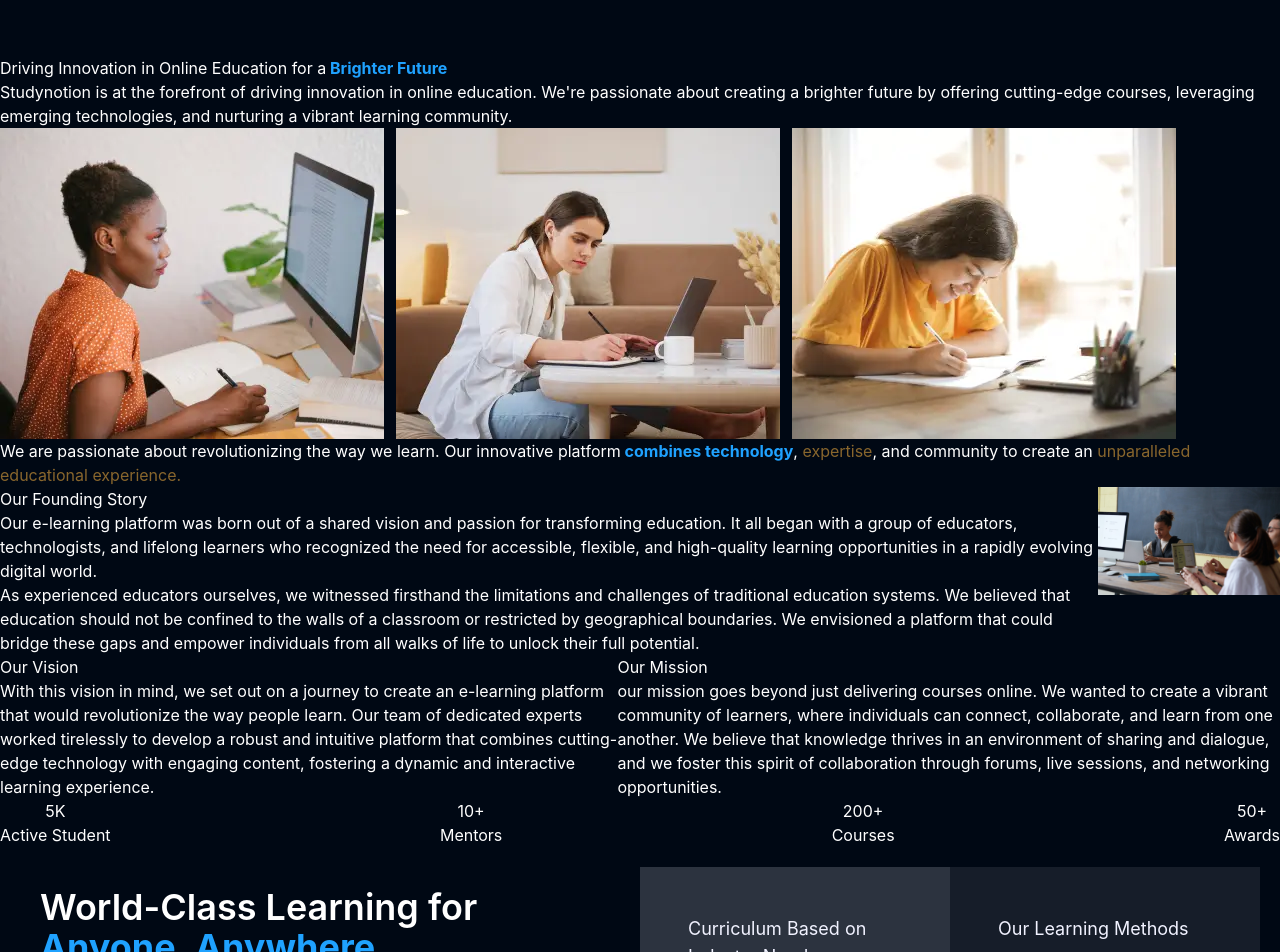
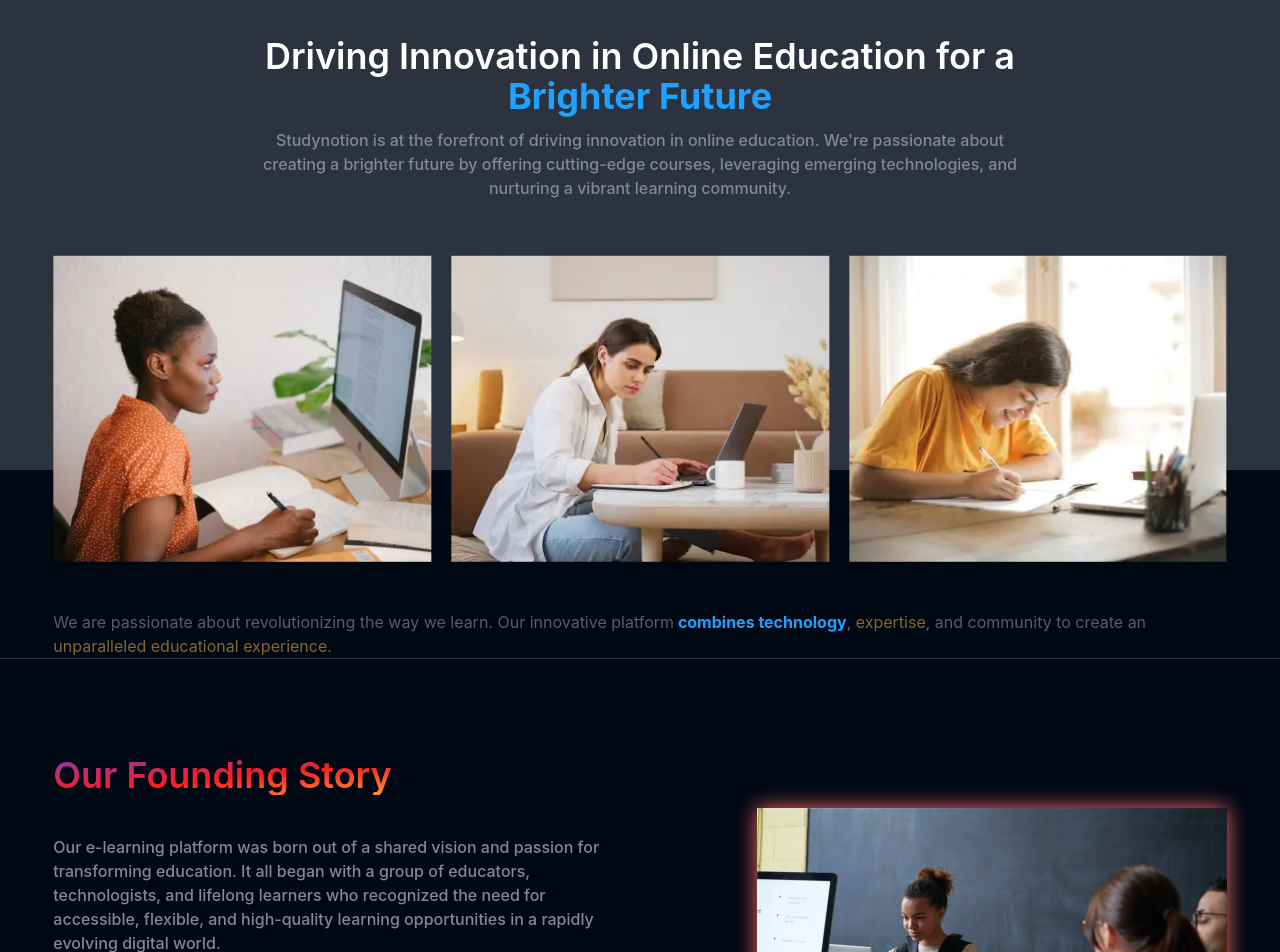
Before and after one commit to odinwizard/Ed_Tech_MERN, a React (Create React App) app in the folder Ed-Tech-Frontend/: page /about in a window 1280 px wide. Shown: the part 100-1052 px from the top of the page. Built offline with nearby package versions, Linux system fonts and the light colour scheme; no server answers.

Commit message:
Add Dashboard component and enhance OpenRoute logic; update About page layout and styling

```diff
--- a/Ed-Tech-Frontend/src/App.js
+++ b/Ed-Tech-Frontend/src/App.js
@@ -8,6 +8,7 @@
 import { MyProfile } from "./components/core/Dashboard/MyProfile";
 import { About } from "./pages/About";
 import Contact from "./pages/Contact";
+import { Dashboard } from "./pages/Dashboard";
 import { Error } from "./pages/Error";
 import { ForgotPassword } from "./pages/ForgotPassword";
 import Login from "./pages/Login";
@@ -63,21 +64,14 @@
             </OpenRoute>
           }
         />
-         <Route
-          path="about"
-          element={
-            <OpenRoute>
-              <About />
-            </OpenRoute>
-          }
-        />
+         <Route path="about" element={<About />} />
 
           <Route path="/contact" element={<Contact/>} />
 
         <Route
           element={
             <PrivateRoute>
-                 {/* <Dashboard/> */}
+                 <Dashboard/>
             </PrivateRoute>
           }
           >
--- a/Ed-Tech-Frontend/src/components/core/Auth/OpenRoute.jsx
+++ b/Ed-Tech-Frontend/src/components/core/Auth/OpenRoute.jsx
@@ -1,15 +1,16 @@
 // This will prevent authenticated users from accessing this route
 import { useSelector } from "react-redux"
+import { Navigate } from "react-router-dom"
 
 function OpenRoute({ children }) {
   const { token } = useSelector((state) => state.auth)
 
-  // if (token === null) {
-  //   return children
-  // } else {
-  //   return <Navigate to="/dashboard/my-profile" />
-  // }
-  return children
+  if (token === null) {
+    return children
+  } else {
+    return <Navigate to="/dashboard/my-profile" />
+  }
+  // return children
 }
 
 export default OpenRoute
--- a/Ed-Tech-Frontend/src/components/core/Dashboard/SidebarLink.jsx
+++ b/Ed-Tech-Frontend/src/components/core/Dashboard/SidebarLink.jsx
@@ -18,7 +18,7 @@
   return (
       <NavLink
       to={link.path}
-      // onClick={}
+      // onClick={() => dispatch(resetCourseState())}
       className={`relative px-8 py-2 text-sm font-medium ${matchRoute(link.path) ? "bg-yellow-800" : "bg-opacity-0"}`}
       >
 
--- a/Ed-Tech-Frontend/src/pages/About.jsx
+++ b/Ed-Tech-Frontend/src/pages/About.jsx
@@ -16,58 +16,72 @@
 
 export const About = () => {
   return (
-    <div className='mx-auto mt-[100px] text-white'>
+    <div>
         {/* {section: 1} */}
-        <section>
-            <div>
-                <header>
+        <section className="bg-richblack-700">
+            <div className="relative mx-auto flex w-11/12 max-w-maxContent flex-col justify-between gap-10 text-center text-white">
+                <header className="mx-auto py-20 text-4xl font-semibold lg:w-[70%]">
                 Driving Innovation in Online Education for a
                 <HighlightText text={"Brighter Future"} />
-                <p>Studynotion is at the forefront of driving innovation in online education. We're passionate about creating a brighter future by offering cutting-edge courses, leveraging emerging technologies, and nurturing a vibrant learning community.</p>
+                <p className="mx-auto mt-3 text-center text-base font-medium text-richblack-300 lg:w-[95%]">
+                Studynotion is at the forefront of driving innovation in online education.
+                We're passionate about creating a brighter future by offering cutting-edge courses,
+                leveraging emerging technologies, and nurturing a vibrant learning community.</p>
 
                 </header>
-                <div className='flex gap-x-3 mx-auto'>
-                    <img src={BannerImage1}/>
-                    <img src={BannerImage2}/>
-                    <img src={BannerImage3}/>
+                <div className="sm:h-[70px] lg:h-[150px]"></div>
+                <div className="absolute bottom-0 left-[50%] grid w-[100%] translate-x-[-50%] translate-y-[30%] grid-cols-3 gap-3 lg:gap-5">
+                    <img src={BannerImage1} alt="" />
+                    <img src={BannerImage2} alt="" />
+                    <img src={BannerImage3} alt="" />
                 </div>
             </div>
         </section>
         {/* {Section: 2} */}
-        <section>
-            <div>
+        <section className="border-b border-richblack-700">
+            <div className="mx-auto flex w-11/12 max-w-maxContent flex-col justify-between gap-10 text-richblack-500">
+            <div className="h-[100px] "></div>
                 <Quote/>
             </div>
         </section>
         {/* {section: 3} */}
         <section>
-            <div className='flex flex-col'>
-                <div className='flex flex-row'>
-                    <div className='flex flex-col'>
-                        <h1>Our Founding Story </h1>
-                        <p>Our e-learning platform was born out of a shared vision and passion for transforming education.
+            <div className="mx-auto flex w-11/12 max-w-maxContent flex-col justify-between gap-10 text-richblack-500">
+                <div className="flex flex-col items-center gap-10 lg:flex-row justify-between">
+                    <div className="my-24 flex lg:w-[50%] flex-col gap-10">
+                        <h1 className="bg-gradient-to-br from-[#833AB4] via-[#FD1D1D] to-[#FCB045] bg-clip-text text-4xl font-semibold text-transparent lg:w-[70%] ">
+                        Our Founding Story </h1>
+                        <p className="text-base font-medium text-richblack-300 lg:w-[95%]">
+                         Our e-learning platform was born out of a shared vision and passion for transforming education.
                          It all began with a group of educators, technologists, and lifelong learners who recognized the need for accessible, flexible,
                          and high-quality learning opportunities in a rapidly evolving digital world.</p>
-                         <p>
+                         <p className="text-base font-medium text-richblack-300 lg:w-[95%]">
                          As experienced educators ourselves, we witnessed firsthand the limitations and challenges of traditional education systems. We believed that education should not be confined to the walls of a classroom or restricted by geographical boundaries. We envisioned a platform that could bridge these gaps and empower individuals from all walks of life to unlock their full potential.
                          </p>
                     </div>
                     <div>
-                        <img src={FoundingStory}/>
+                        <img src={FoundingStory}
+                         alt=""
+                         className="shadow-[0_0_20px_0] shadow-[#FC6767]"
+                         />
                     </div>
                 </div>
-                <div className='flex'>
-                    <div>
-                        <h1>Our Vision</h1>
-                        <p>With this vision in mind, we set out on a journey to create
+                <div className="flex flex-col items-center lg:gap-10 lg:flex-row justify-between">
+                    <div className="my-24 flex lg:w-[40%] flex-col gap-10">
+                        <h1 className="bg-gradient-to-b from-[#FF512F] to-[#F09819] bg-clip-text text-4xl font-semibold text-transparent lg:w-[70%] ">
+                        Our Vision</h1>
+                        <p className="text-base font-medium text-richblack-300 lg:w-[95%]">
+                        With this vision in mind, we set out on a journey to create
                          an e-learning platform that would revolutionize the way people learn.
                          Our team of dedicated experts worked tirelessly to develop a robust and
                          intuitive platform that combines cutting-edge technology with engaging content,
                          fostering a dynamic and interactive learning experience.</p>
                     </div>
-                    <div>
-                        <h1>Our Mission</h1>
-                        <p>our mission goes beyond just delivering courses online.
+                    <div className="my-24 flex lg:w-[40%] flex-col gap-10">
+                        <h1 className="bg-gradient-to-b from-[#1FA2FF] via-[#12D8FA] to-[#A6FFCB] text-transparent bg-clip-text text-4xl font-semibold lg:w-[70%] ">
+                        Our Mission</h1>
+                        <p className="text-base font-medium text-richblack-300 lg:w-[95%]">
+                        our mission goes beyond just delivering courses online.
                         We wanted to create a vibrant community of learners, where individuals can connect,
                         collaborate, and learn from one another. We believe that knowledge thrives in an
                         environment of sharing and dialogue, and we foster this spirit of
@@ -79,17 +93,19 @@
         {/* {section: 4} */}
         <StatsComponent/>
         {/* {Section: 5} */}
-        <section className='mx-auto flex flex-col items-center justify-between gap-5'>
+        <section className="mx-auto mt-20 flex w-11/12 max-w-maxContent flex-col justify-between gap-10 text-white">
             <LearningGrid/>
             <ContactFormSection/>
         </section>
         {/* {Section:6} */}
-        <section>
-            <div>
+
+            <div className="relative mx-auto my-20 flex w-11/12 max-w-maxContent flex-col items-center justify-between gap-8 bg-richblack-900 text-white">
+                <h1 className="text-center text-4xl font-semibold mt-8">
                 Reviews from other learners
+                </h1>
                 {/* <ReviewSlider/> */}
             </div>
-        </section>
+
         <Footer/>
     </div>
   )
```
